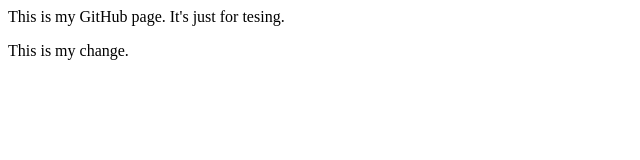
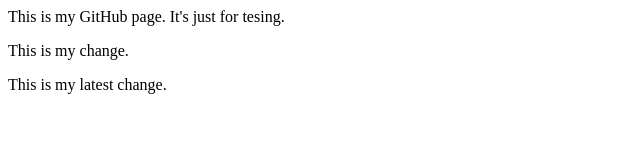
Before and after one commit to Hielenenyew/andyjko.github.io, a plain HTML site: page index.html in a window 1280 px wide. Shown: the whole page, without its empty margins (0-640 px from the left). Drawn offline with Linux system fonts and the light colour scheme.

Commit message:
Update index.html

```diff
--- a/index.html
+++ b/index.html
@@ -2,5 +2,6 @@
   <body>
     <p>This is my GitHub page. It's just for tesing.</p>
     <p>This is my change.</p>
+    <p>This is my latest change.</p>
   </body>
 </html>
```
